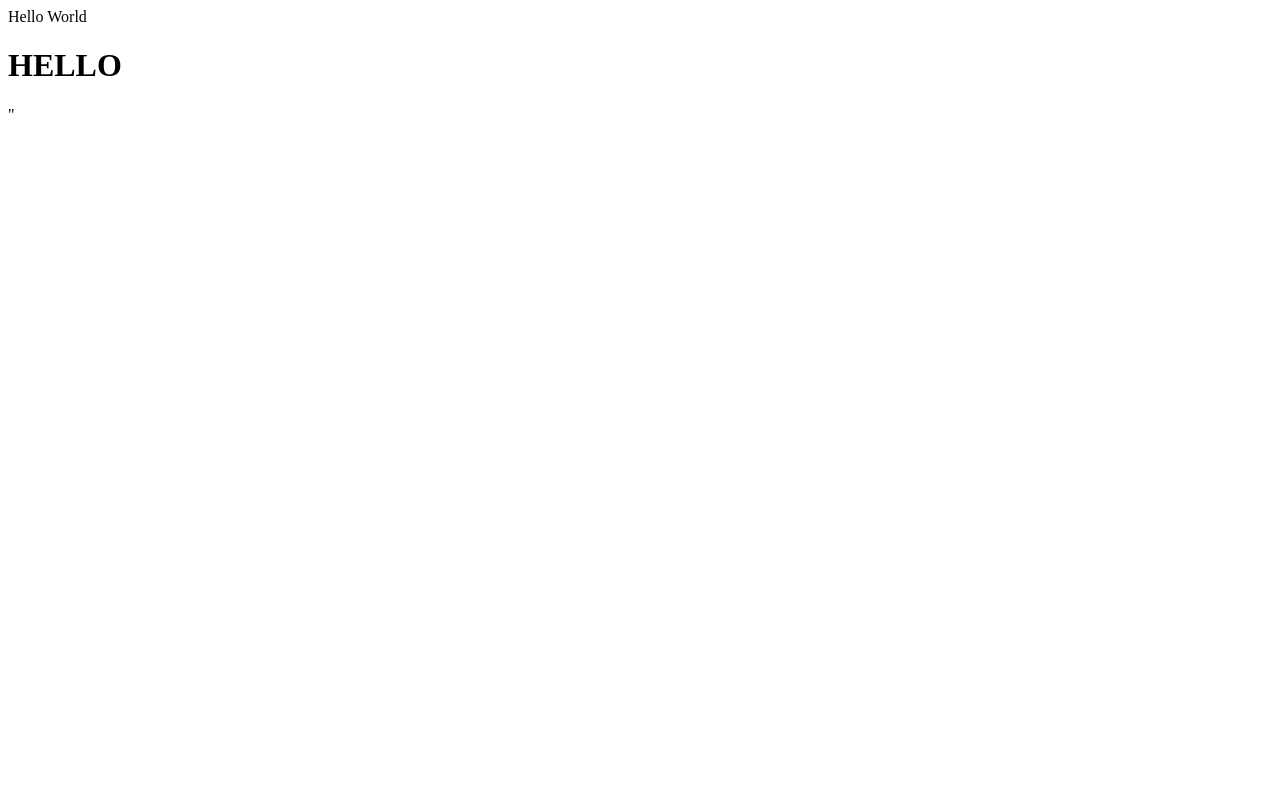
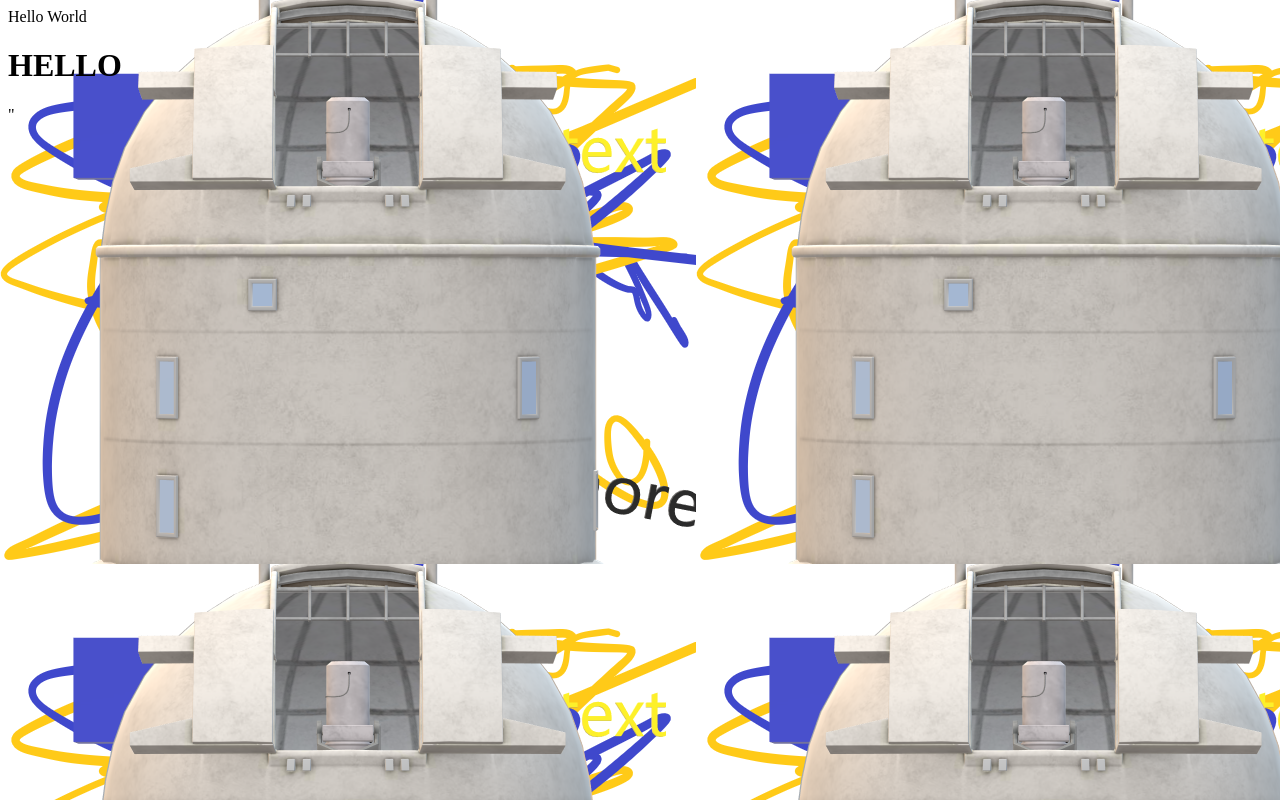
Before and after one commit to bsteveb/bsteveb.github.io, a plain HTML site: page index.html in a window 1280 px wide. Drawn offline with Linux system fonts and the light colour scheme.

Commit message:
adding BG image

```diff
--- a/index.html
+++ b/index.html
@@ -1,4 +1,9 @@
 Hello World
 
+<style>
+body {
+  background-image: url('Background.png');
+}
+</style>
 <p>
 <h1>HELLO</h1>"
```
